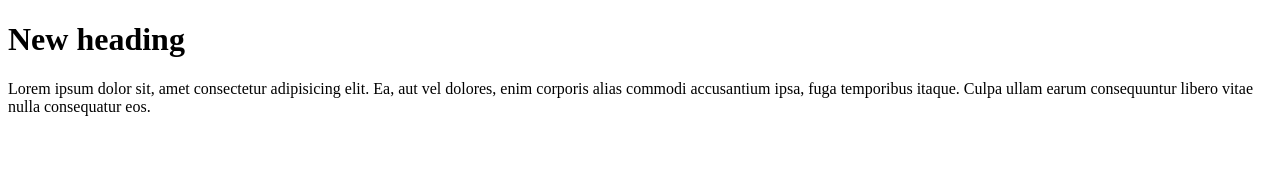
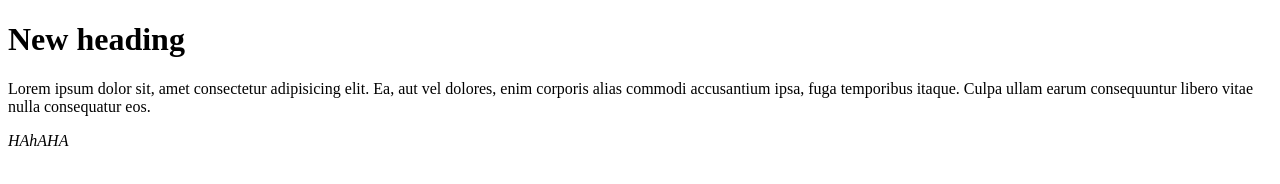
Before and after one commit to Jubayed-02/test, a plain HTML site: page index.html in a window 1280 px wide. Drawn offline with Linux system fonts and the light colour scheme.

Commit message:
added a tag

```diff
--- a/index.html
+++ b/index.html
@@ -12,5 +12,6 @@
       dolores, enim corporis alias commodi accusantium ipsa, fuga temporibus
       itaque. Culpa ullam earum consequuntur libero vitae nulla consequatur eos.
     </p>
+    <i>HAhAHA</i>
   </body>
 </html>
```
